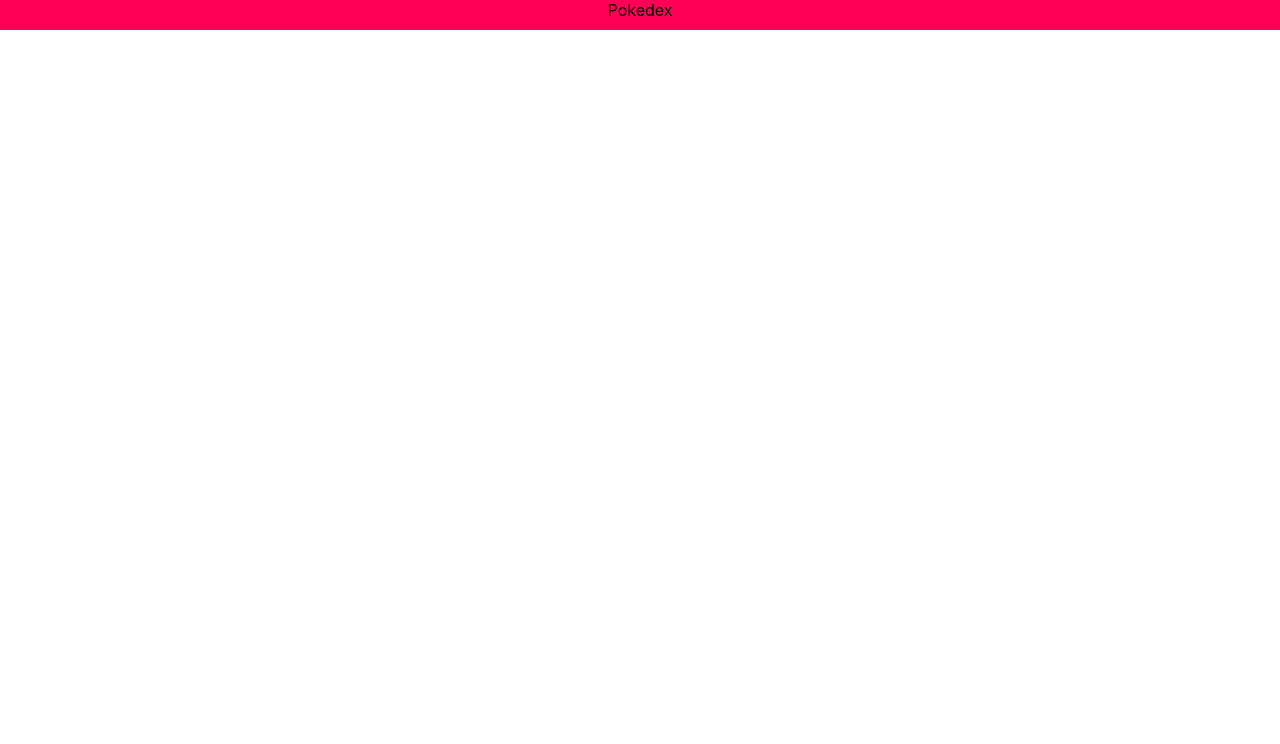
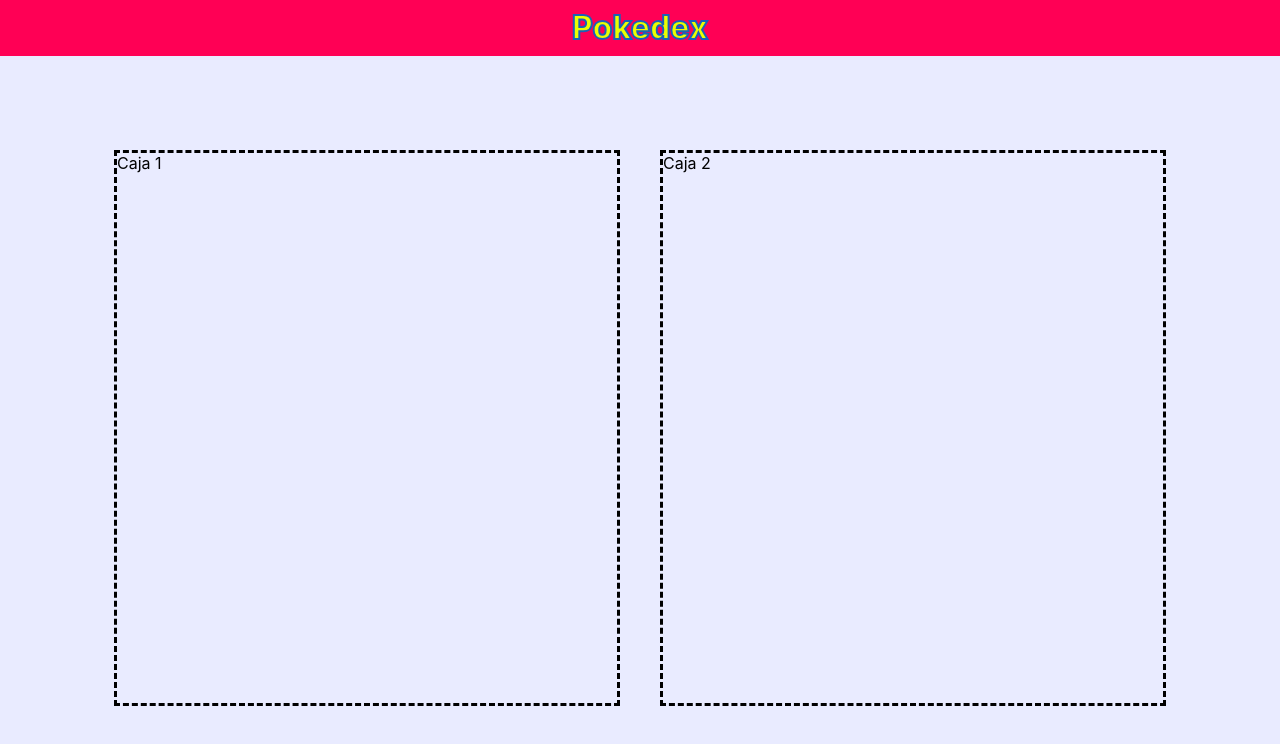
Before and after one commit to Ady-val/clase-progra-front, a React (Create React App) app: page / in a window 1280 px wide. Shown: the top 744 px of the page. Built offline with nearby package versions, Linux system fonts and the light colour scheme.

Commit message:
cerating main layer

```diff
--- a/src/App.js
+++ b/src/App.js
@@ -1,11 +1,13 @@
 import './style/App.css';
 import Header from './containers/Header';
+import Main from './containers/Main';
 
 function App() {
 
   return (
     <div className="App">
       <Header />
+      <Main />
     </div>
   );
 }
--- a/src/containers/Header.jsx
+++ b/src/containers/Header.jsx
@@ -2,7 +2,9 @@
 
 function Header() {
   return (
-    <div className='App-header'>Pokedex</div>
+    <div className='App-header'>
+      <div className='header-text'>Pokedex</div>
+    </div>
   )
 }
 
--- /dev/null
+++ b/src/containers/Main.jsx
@@ -0,0 +1,12 @@
+import React from 'react'
+
+function Main() {
+  return (
+    <div className='App-main'>
+      <div className='box'>Caja 1</div>
+      <div className='box'>Caja 2</div>
+    </div>
+  )
+}
+
+export default Main
--- a/src/style/App.css
+++ b/src/style/App.css
@@ -1,33 +1,42 @@
 .App {
-  text-align: center;
-}
-
-.App-logo {
-  height: 40vmin;
-  pointer-events: none;
-}
-
-@media (prefers-reduced-motion: no-preference) {
-  .App-logo {
-    animation: App-logo-spin infinite 20s linear;
-  }
+  height: 100vh;
+  margin:0;
+  display: flex;
+  flex-direction: column;
+  background-color:aquamarine;
 }
 
 .App-header {
   background-color: #ff0055;
-  width: 100%;
-  height: 30px;
+  height: 60px;
+  display: flex;
+  justify-content: center;
+  align-items: center;
 }
 
-.App-link {
-  color: #61dafb;
+.header-text {
+  font-size: xx-large;
+  font-weight: 800;
+  color: #EBFF00;
+  -webkit-text-stroke-width: 2px;
+  -webkit-text-stroke-color: #1A62B7;
 }
 
-@keyframes App-logo-spin {
-  from {
-    transform: rotate(0deg);
-  }
-  to {
-    transform: rotate(360deg);
-  }
+.App-main {
+  height: 100%;
+  background-color: #E9EBFF;
+  display: flex;
+  justify-content: center;
+  align-items: center;
 }
+
+.box {
+  width: 500px;
+  height: 550px;
+  border-style: dashed;
+  margin: 20px;
+}
+
+.reference-border {
+  border-style: dashed;
+}
```
